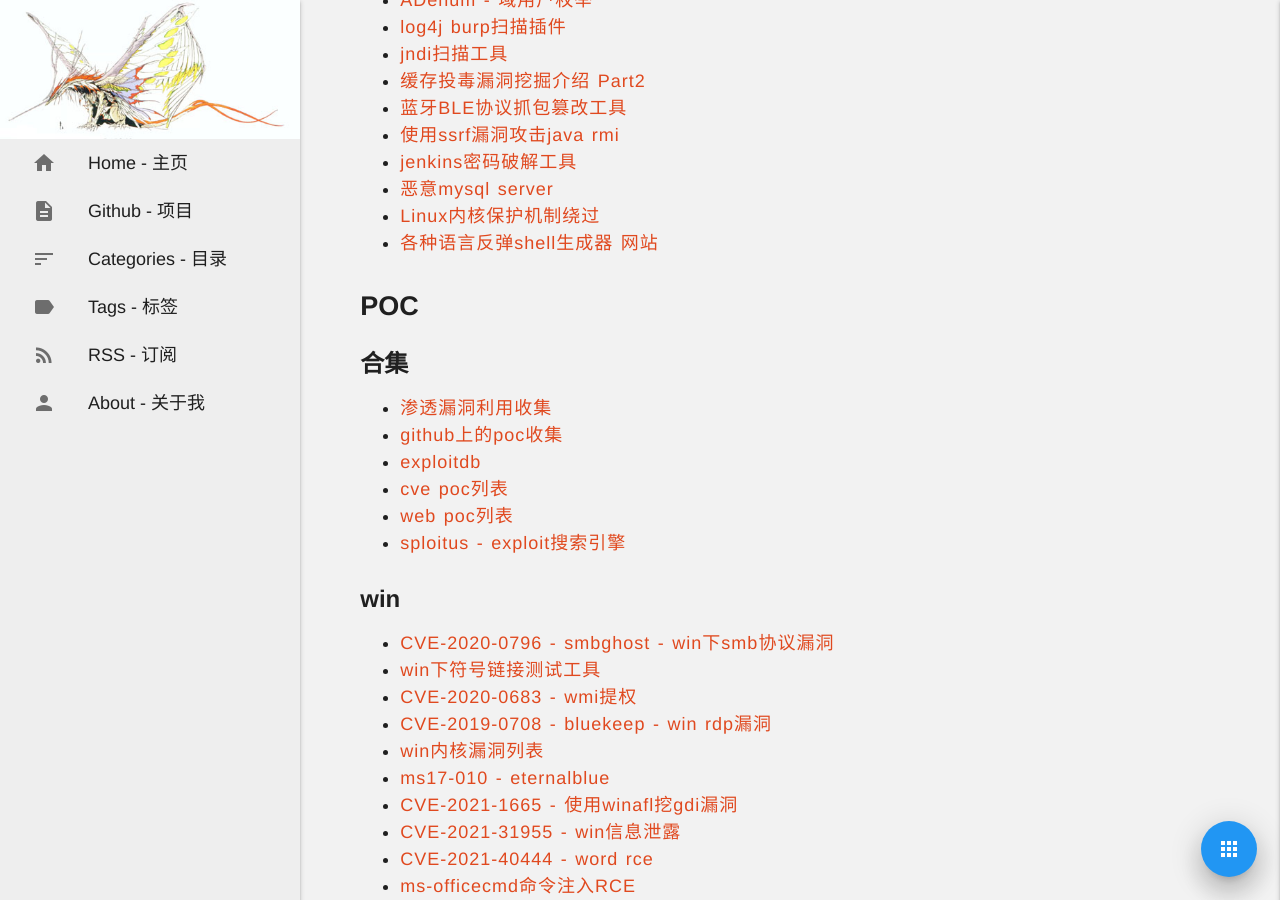
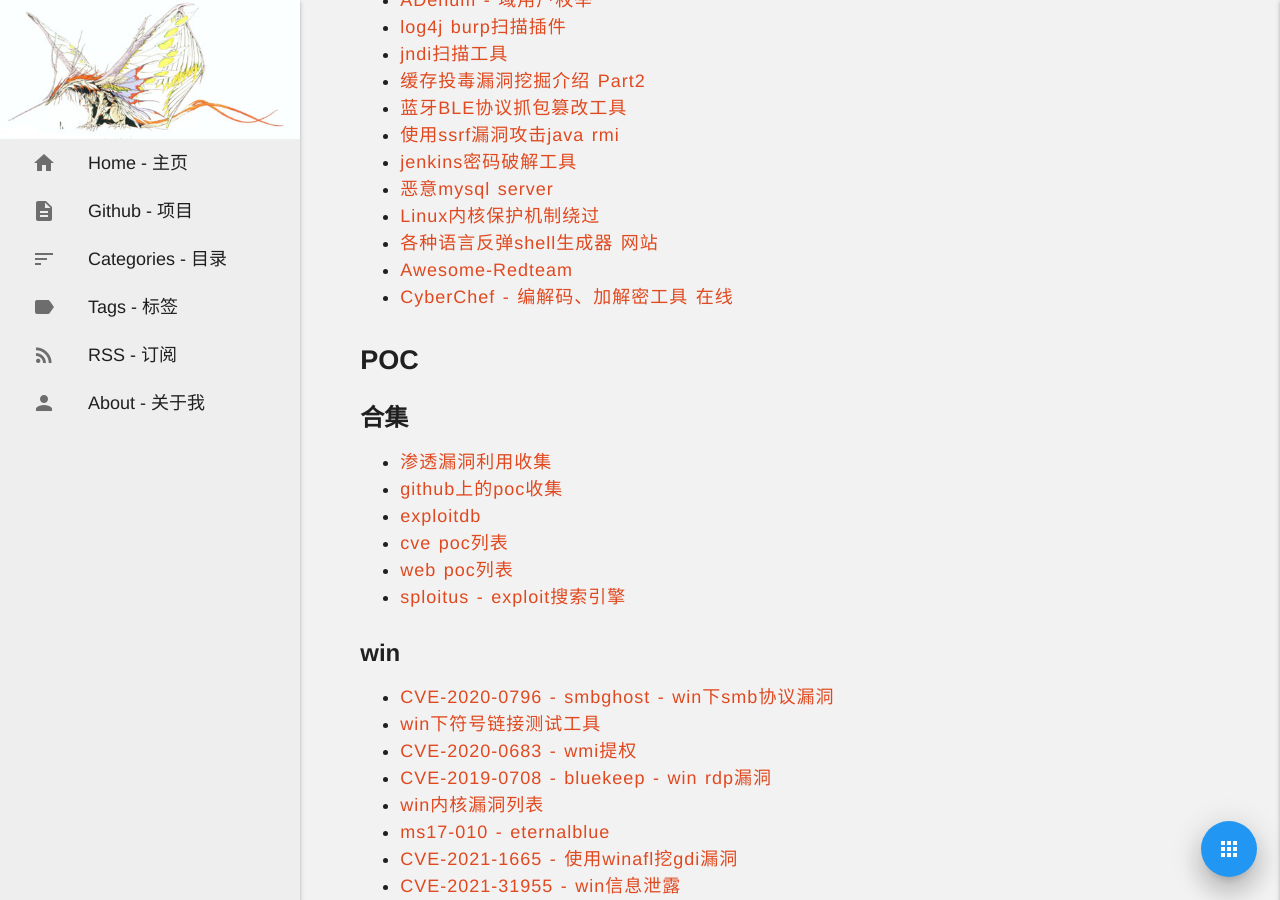
Before and after one commit to noirfate/noirfate.github.io, a Jekyll site: the page built from _posts/2021-04-23-useful-git-repository-attack.md, in a window 1280 px wide and 900 px high, scrolled down 5043 px. Built offline with Jekyll 4.4.1, drawn with Linux system fonts in a browser that asks for light colours; some web fonts are replaced; a script that is not in the unit is left out.

Commit message:
Update 2021-04-23-useful-git-repository-attack.md

```diff
--- a/_posts/2021-04-23-useful-git-repository-attack.md
+++ b/_posts/2021-04-23-useful-git-repository-attack.md
@@ -165,6 +165,8 @@ excerpt: useful git repository (攻防篇)
 - [恶意mysql server](https://github.com/rmb122/rogue_mysql_server)
 - [Linux内核保护机制绕过](https://mp.weixin.qq.com/s/gSTbXW6M72QYtVPoZswhyw)
 - [各种语言反弹shell生成器](https://github.com/0dayCTF/reverse-shell-generator) [网站](https://www.revshells.com/)
+- [Awesome-Redteam](https://github.com/Threekiii/Awesome-Redteam)
+- [CyberChef - 编解码、加解密工具](https://github.com/gchq/CyberChef) [在线](https://gchq.github.io/CyberChef)
 
 ## POC
 
```
